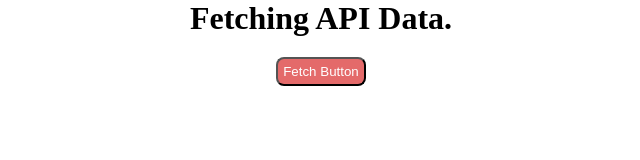
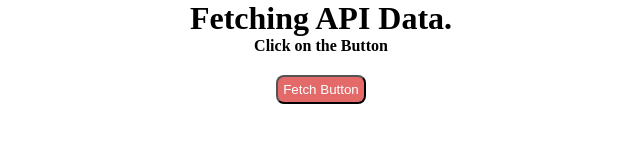
Before and after one commit to ronak232/fetch_api, a plain HTML site: page index.html in a window 1280 px wide. Shown: the whole page, without its empty margins (319-959 px from the left). Drawn offline with Linux system fonts and the light colour scheme.

Commit message:
Final Commit

```diff
--- a/index.html
+++ b/index.html
@@ -10,6 +10,7 @@
   <body>
     <div class="container">
       <h1 class="heading heading-error">Fetching API Data.</h1>
+      <h4>Click on the Button</h4>
       <button type="submit" id="btn">Fetch Button</button>
 
       <div id="output"></div>
```
